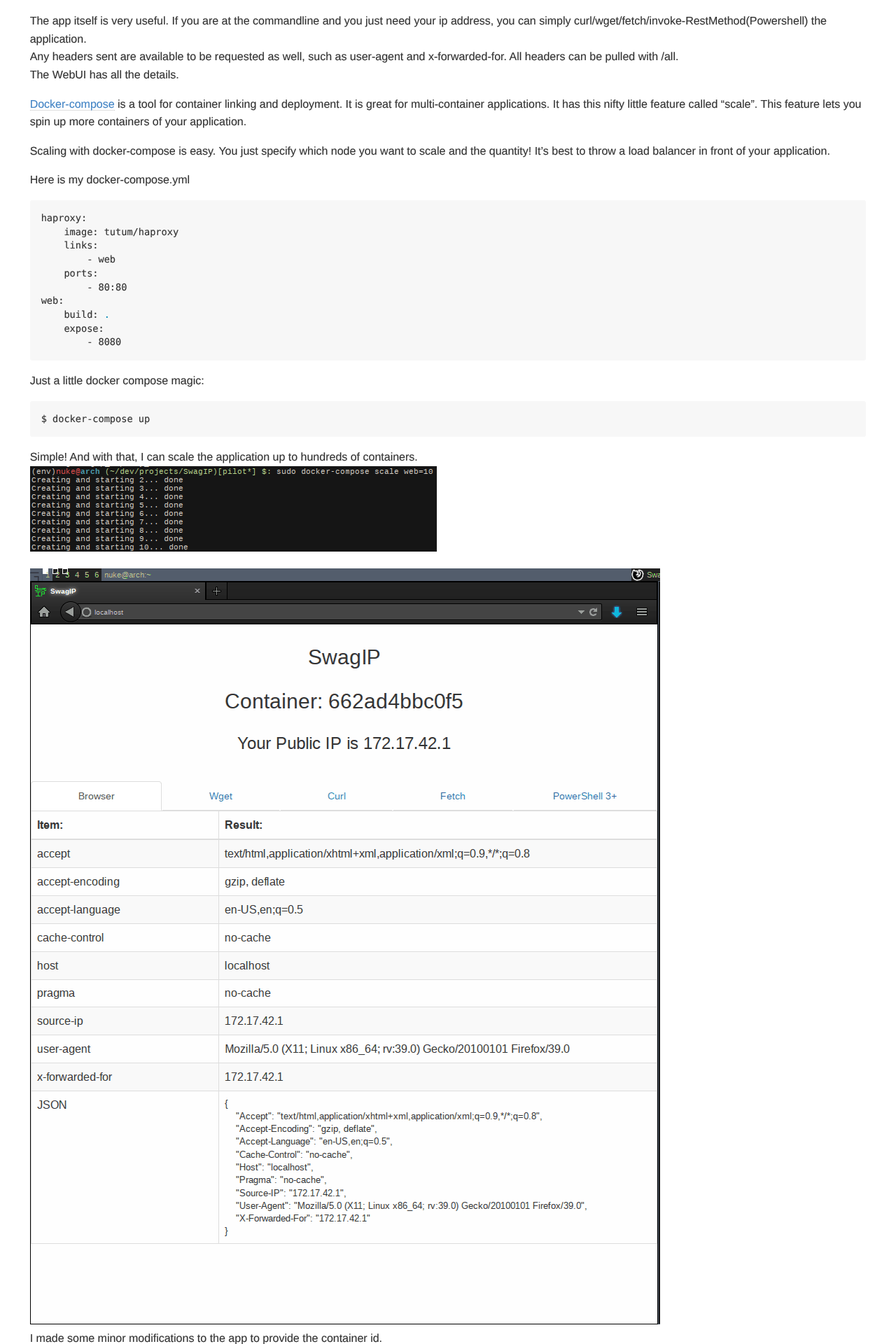
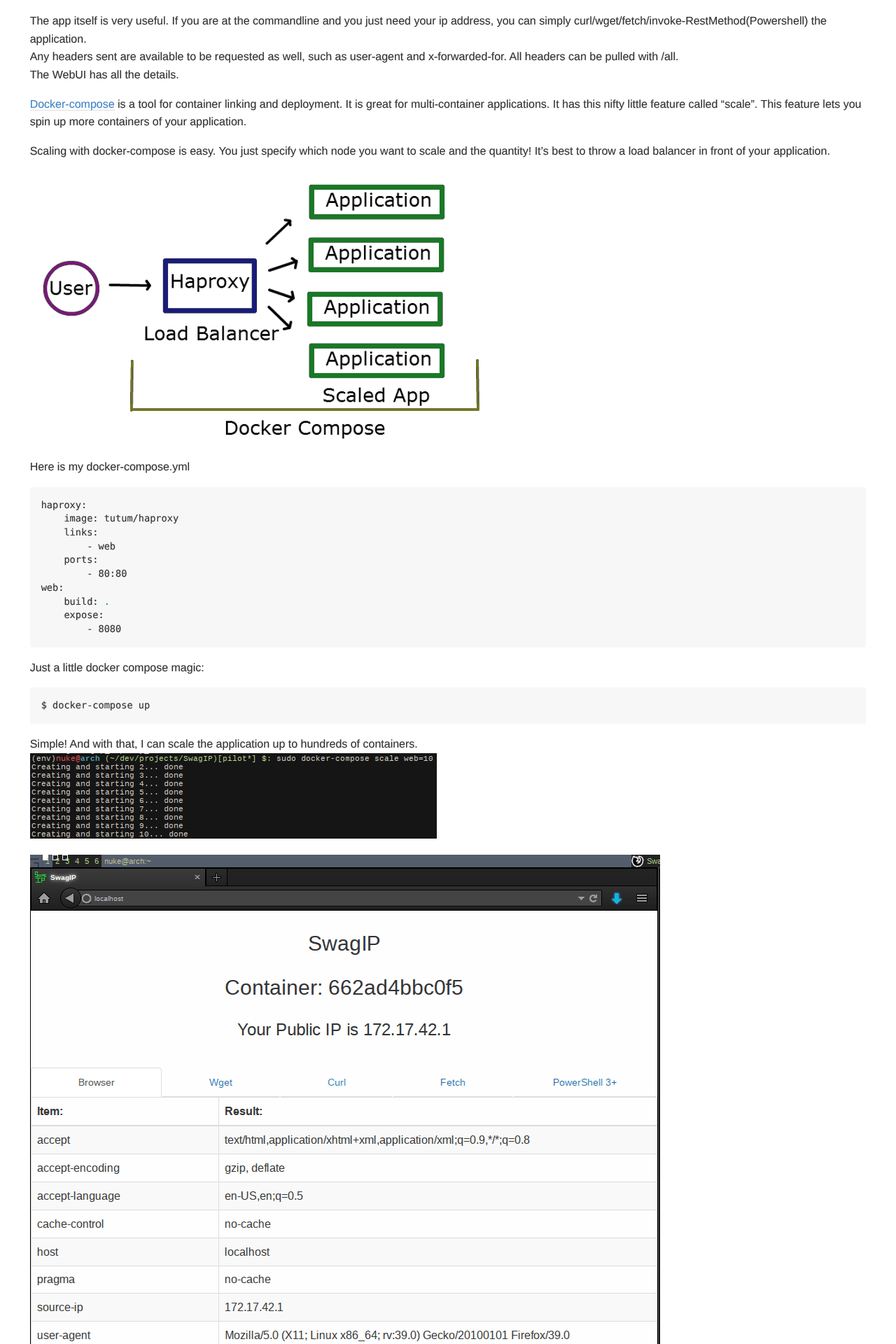
Before and after one commit to thatarchguy/KevinLawDotInfo, a Jekyll site: the page built from _posts/2015-08-17-software-project-swagip.md, in a window 1280 px wide. Shown: the part 337-2257 px from the top of the page at 70% size. Built offline with Jekyll 4.4.1, drawn with Linux system fonts in a browser that asks for light colours; Markdown is read by kramdown in place of the engine named in the settings.

Commit message:
Updated post with picture :art:

```diff
--- a/_posts/2015-08-17-software-project-swagip.md
+++ b/_posts/2015-08-17-software-project-swagip.md
@@ -23,6 +23,8 @@
 
 Scaling with docker-compose is easy. You just specify which node you want to scale and the quantity!
 It's best to throw a load balancer in front of your application.
+
+![docker-compose](/images/post_swagip/docker-compose.png)
 
 Here is my docker-compose.yml
 
```
Also changed, not shown: images/post_swagip/docker-compose.png (added).
